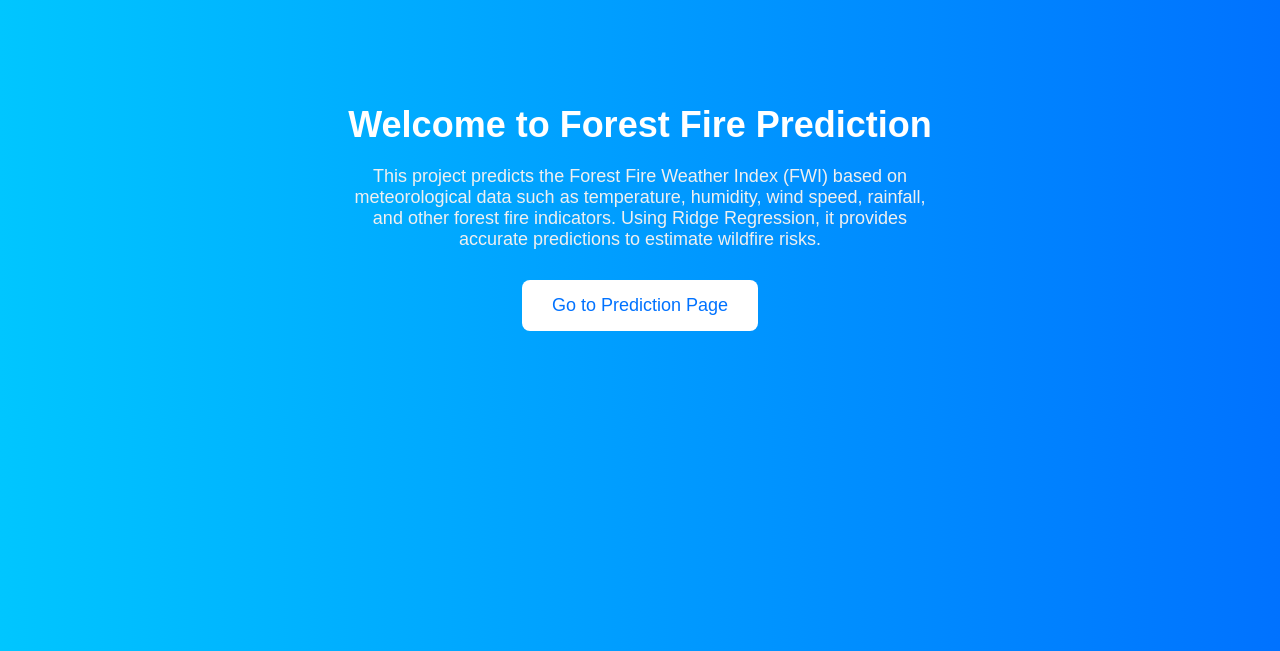
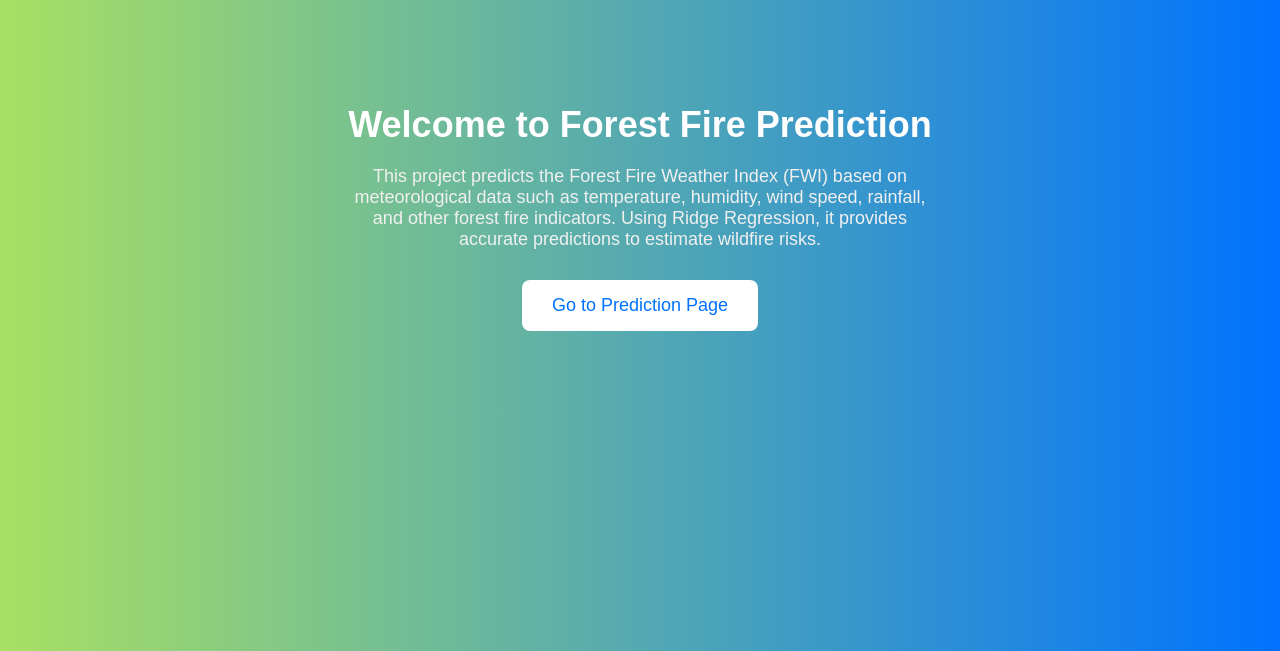
Before and after one commit to nagane09/TestForestFires, a Flask app: page / in a window 1280 px wide. Shown: the top 651 px of the page. Run offline with Flask 3, Linux system fonts and the light colour scheme; parts of the project's set-up code (start-up, migrations or seed data) failed here and were passed over.

Commit message:
Update index.html

```diff
--- a/templates/index.html
+++ b/templates/index.html
@@ -9,7 +9,7 @@
             font-family: 'Arial', sans-serif;
             margin: 0;
             padding: 0;
-            background: linear-gradient(to right, #00c6ff, #0072ff);
+            background: linear-gradient(to right, #a8e063, #0072ff);
             color: #333;
         }
 
```
